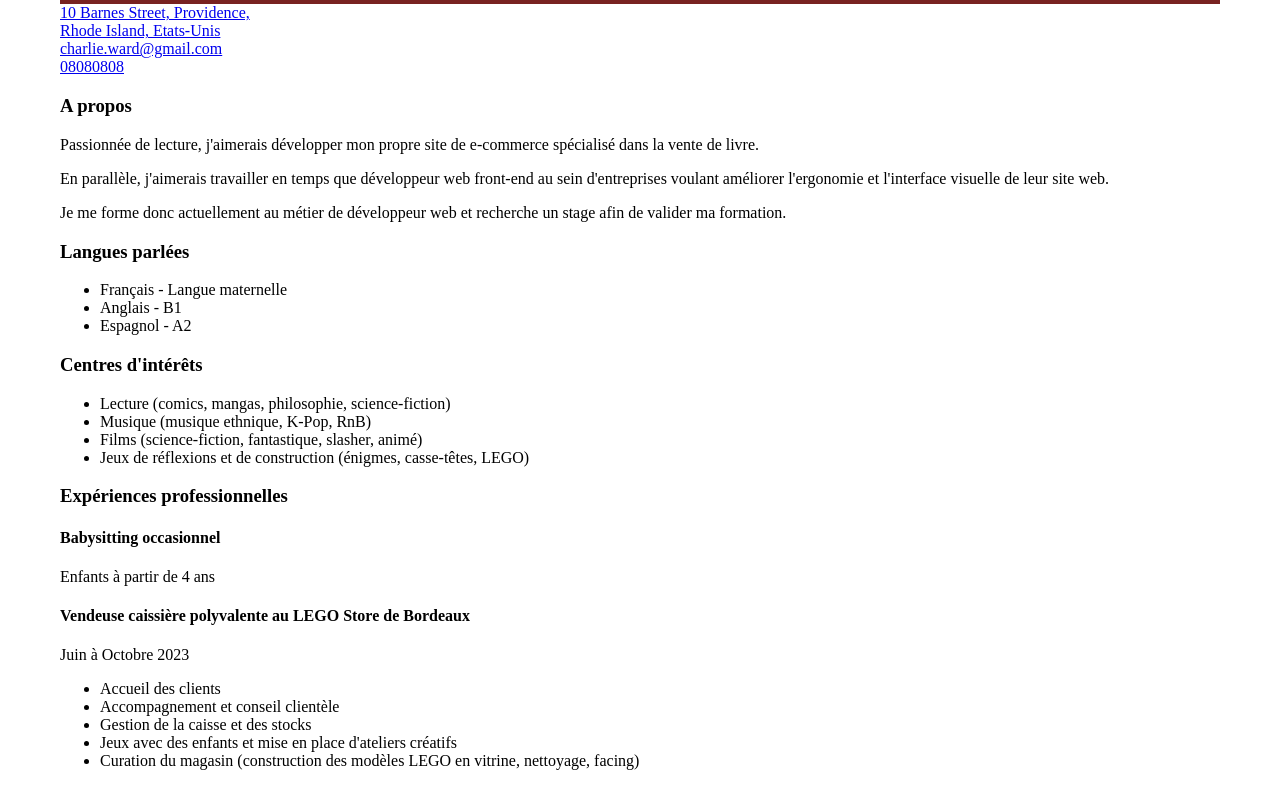
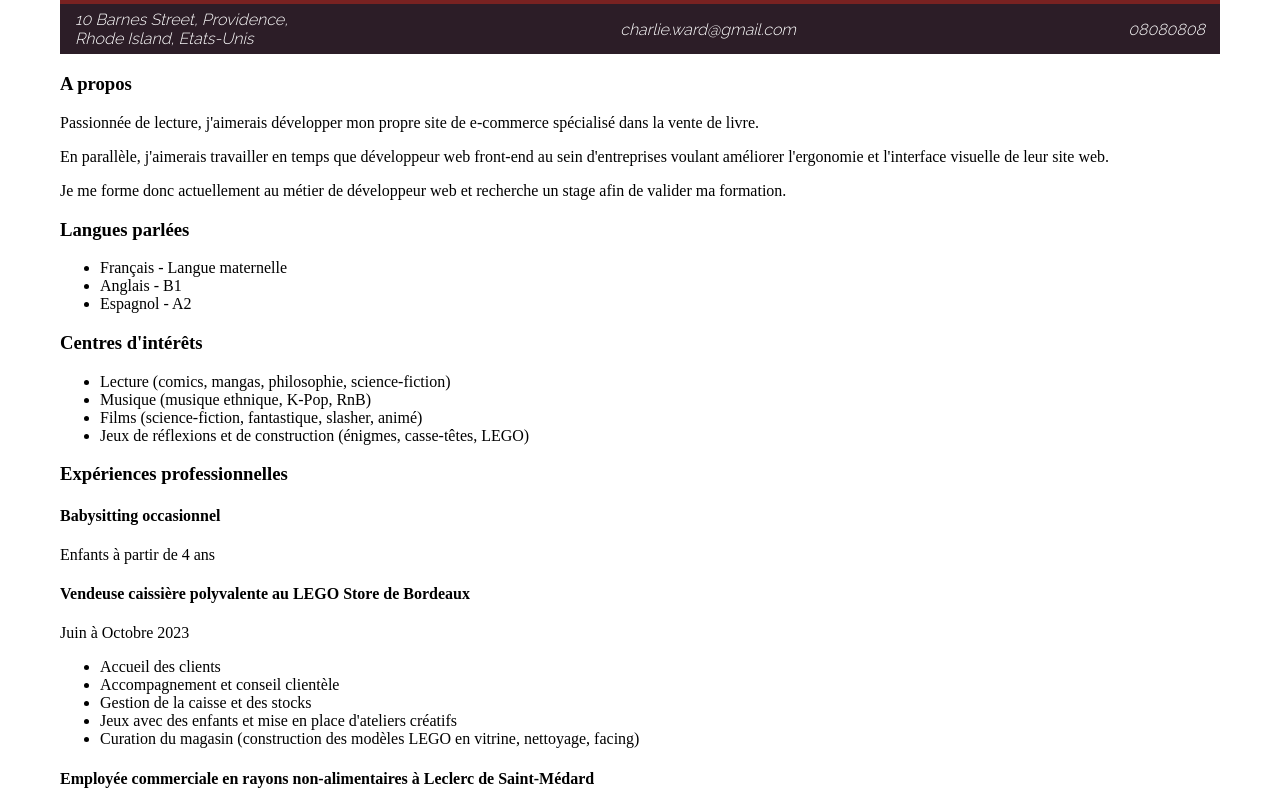
Before and after one commit to isanghae/Mon-CV, a plain HTML site: page index.html in a window 1280 px wide. Shown: the part 175-968 px from the top of the page. Drawn offline with Linux system fonts and the light colour scheme.

Commit message:
Add personal data in CSS

```diff
--- a/assets/style.css
+++ b/assets/style.css
@@ -56,3 +56,39 @@ header h1{
     box-shadow: 0 0 15px #2c1d27;
     cursor: zoom-in;
 }
+
+
+#données_personnelles{
+    display: flex;
+    flex-direction: row;
+    justify-content: space-between;
+    align-items: center;
+    flex-wrap: nowrap;
+    background-color: #2c1d27;
+    padding: 0 15px;
+    height: 50px;
+    font-family: "Raleway light", sans-serif;
+    font-style: italic;
+}
+
+.adresse a{
+    text-decoration: none;
+    color: white;
+    justify-self: flex-start;
+}
+
+.mail a{
+    text-decoration: none;
+    color: white;
+    justify-self: center;
+}
+
+.téléphone a{
+    text-decoration: none;
+    color: white;
+    justify-self: flex-end;
+}
+
+a:hover{
+    text-decoration: underline;
+}
```
